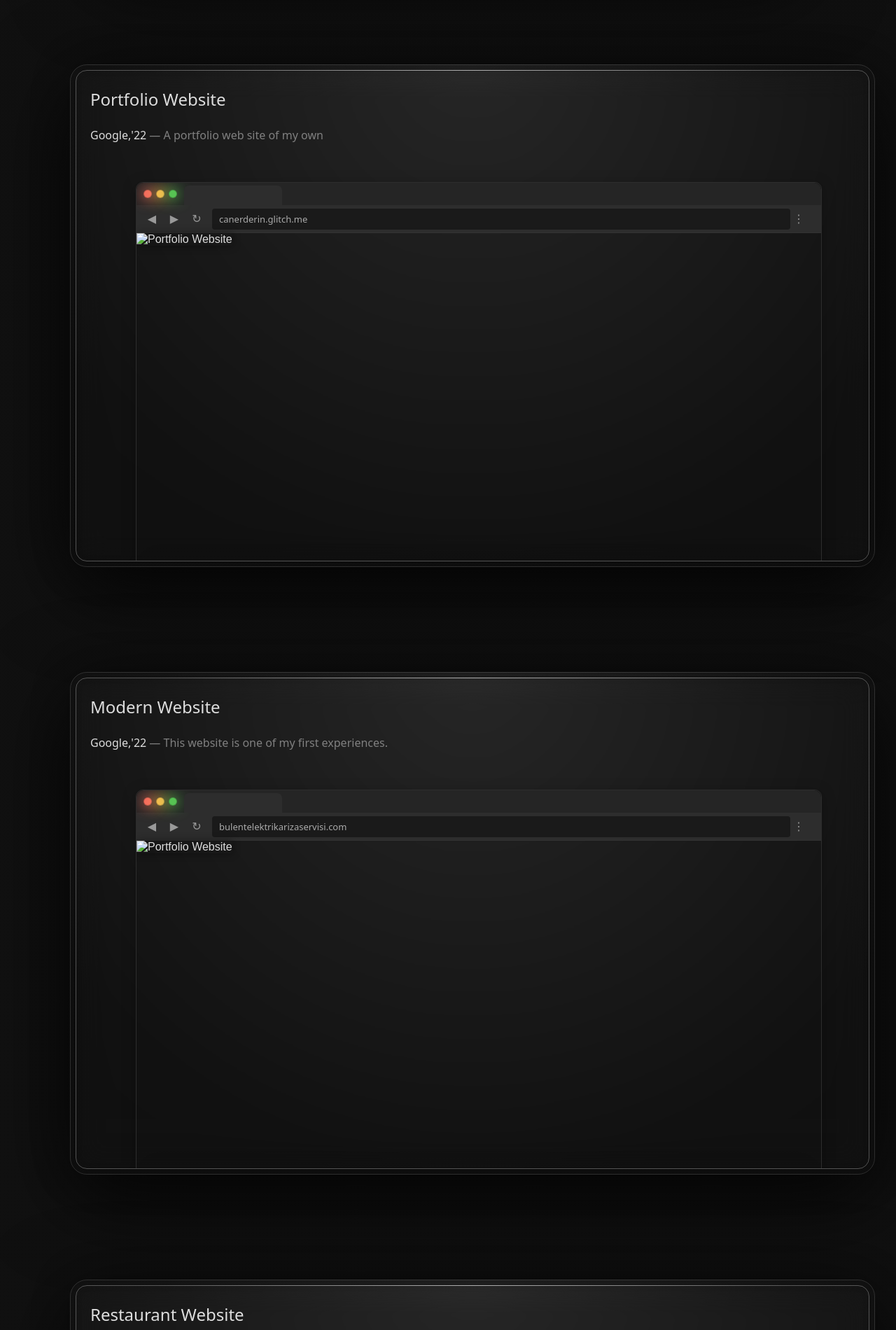
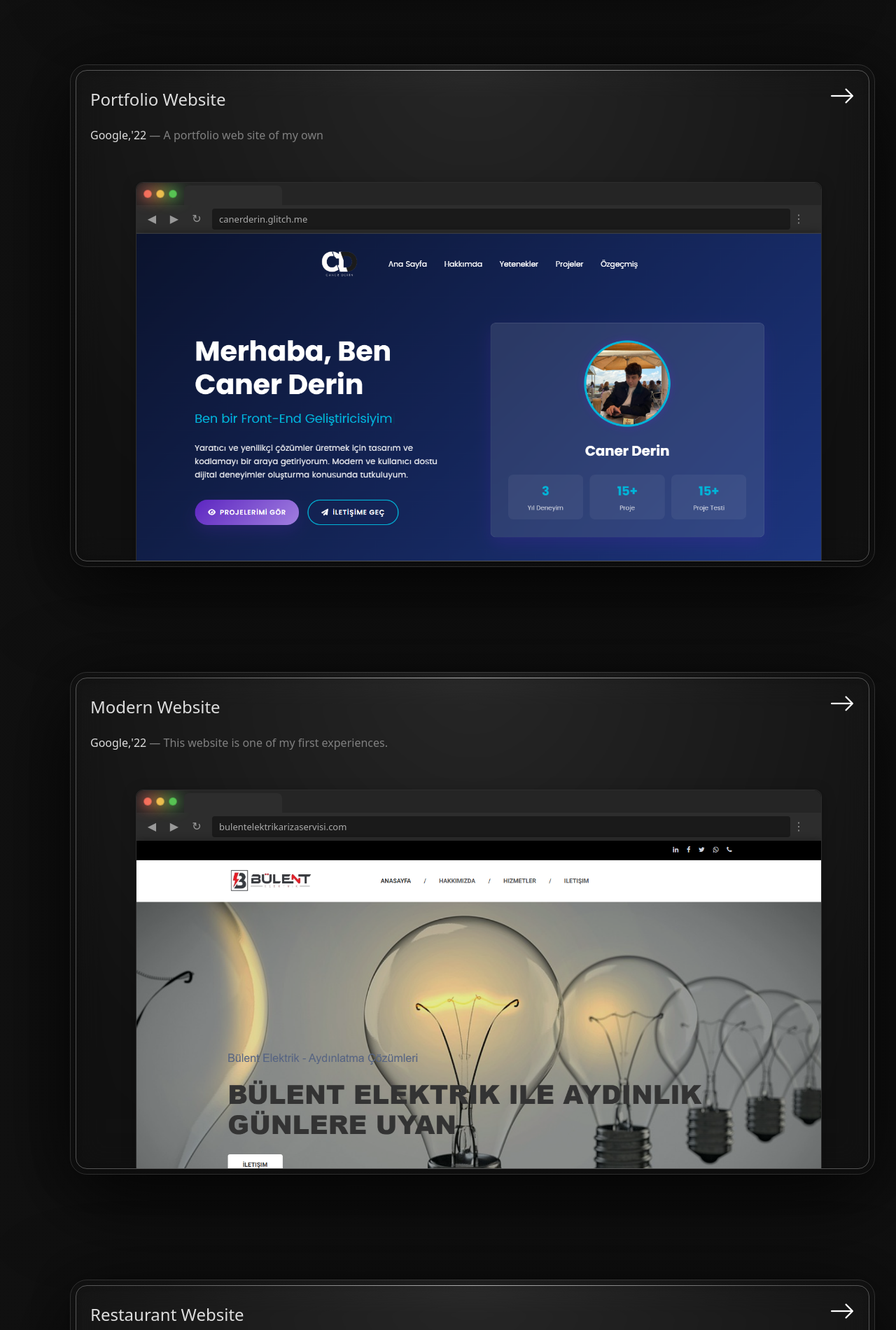
Before and after one commit to devcnr/-Portfolio-Website, a plain HTML site: page index.html in a window 1280 px wide. Shown: the part 1620-3520 px from the top of the page at 70% size. Drawn offline with Linux system fonts and the light colour scheme; a web font is replaced by a local one.

Commit message:
Update image files
image files

```diff
--- a/index.html
+++ b/index.html
@@ -50,7 +50,7 @@
             <a href="https://github.com/canerder123" target="_blank"
               >GitHub <i class="fa fa-link" aria-hidden="true"></i
             ></a>
-            <a href="Caner Derin.pdf" target="_blank"
+            <a href="images/Caner Derin.pdf" target="_blank"
               >Resume <i class="fa fa-link" aria-hidden="true"></i
             ></a>
           </div>
@@ -134,7 +134,7 @@
     <div class="main-window">
       <div class="window-contentt">
         <div class="icon-container">
-          <i><img src="right-arrow (1).png" alt=""></i>
+          <i><img src="images/right-arrow (1).png" alt=""></i>
         </div>
         <p class="text">Portfolio Website</p>
         <p class="text-p">Google,'22 <span class="tre">— A portfolio web site of my own</span></p>
@@ -168,7 +168,7 @@
                 <div class="nav-button">⋮</div>
               </div>
             </div>
-           <img src="caner.png" alt="Portfolio Website" class="caner-img" />
+           <img src="images/caner.png" alt="Portfolio Website" class="caner-img" />
           </div>
         </section>
       </div>
@@ -182,7 +182,7 @@
     <div class="main-window ">
       <div class="window-contentt gradient-2" >
         <div class="icon-container">
-          <i><img src="right-arrow (1).png" alt=""></i>
+          <i><img src="images/right-arrow (1).png" alt=""></i>
         </div>
         <p class="text">Modern Website</p>
         <p class="text-p">Google,'22 <span class="tre">— This website is one of my first experiences.</span></p>
@@ -216,7 +216,7 @@
                 <div class="nav-button">⋮</div>
               </div>
             </div>
-           <img src="Ekran görüntüsü 2025-04-12 230233.png" alt="Portfolio Website" class="caner-img" />
+           <img src="images/Ekran görüntüsü 2025-04-12 230233.png" alt="Portfolio Website" class="caner-img" />
           </div>
         </section>
       </div>
@@ -231,7 +231,7 @@
     <div class="main-window">
       <div class="window-contentt gradient-3">
         <div class="icon-container">
-          <i><img src="right-arrow (1).png" alt=""></i>
+          <i><img src="images/right-arrow (1).png" alt=""></i>
         </div>
         <p class="text">Restaurant Website</p>
         <p class="text-p">Google,'23 <span class="tre">— A classic restaurant template site</span></p>
@@ -265,7 +265,7 @@
                 <div class="nav-button">⋮</div>
               </div>
             </div>
-           <img src="Ekran görüntüsü 2025-04-12 232207.png" alt="Portfolio Website" class="caner-img" />
+           <img src="images/Ekran görüntüsü 2025-04-12 232207.png" alt="Portfolio Website" class="caner-img" />
           </div>
         </section>
       </div>
```
